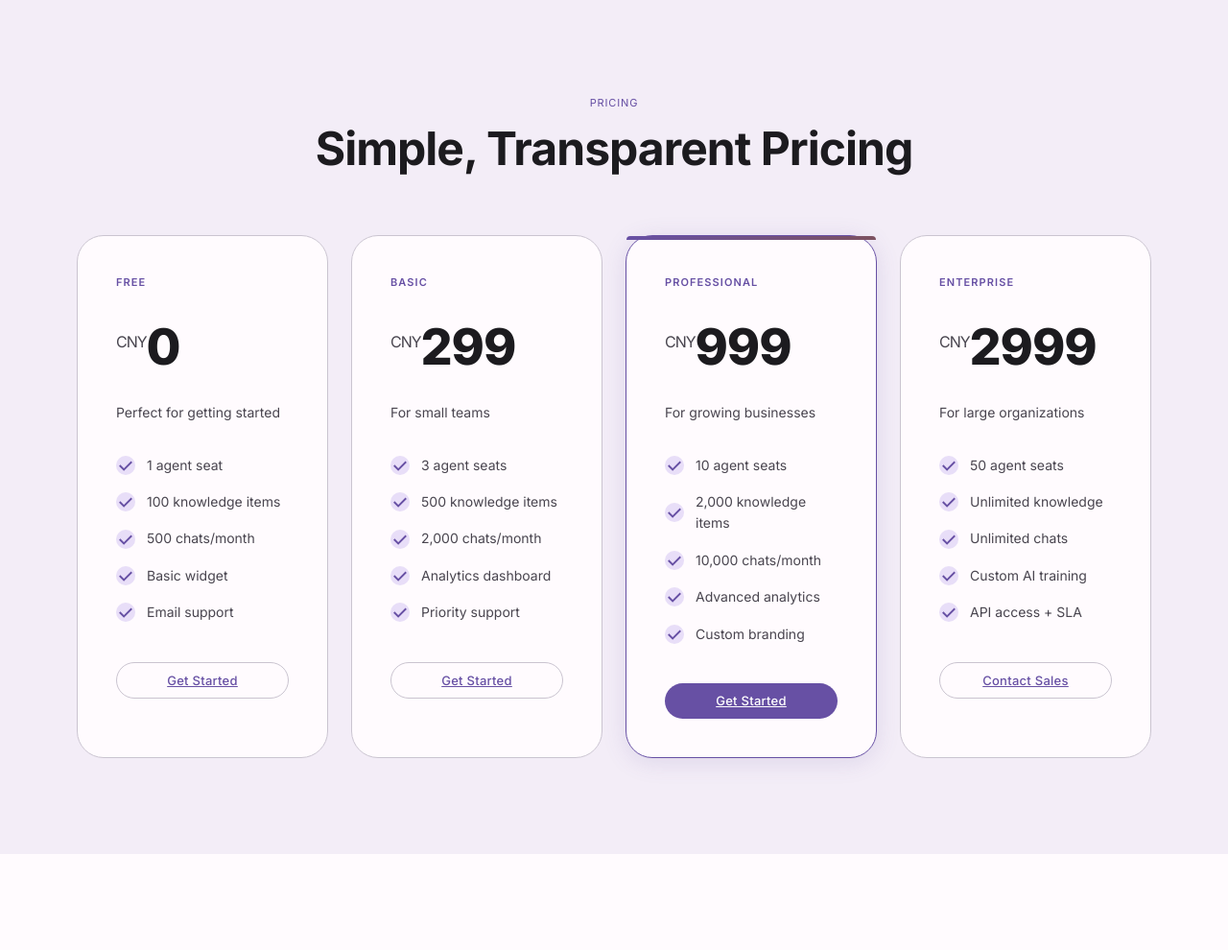
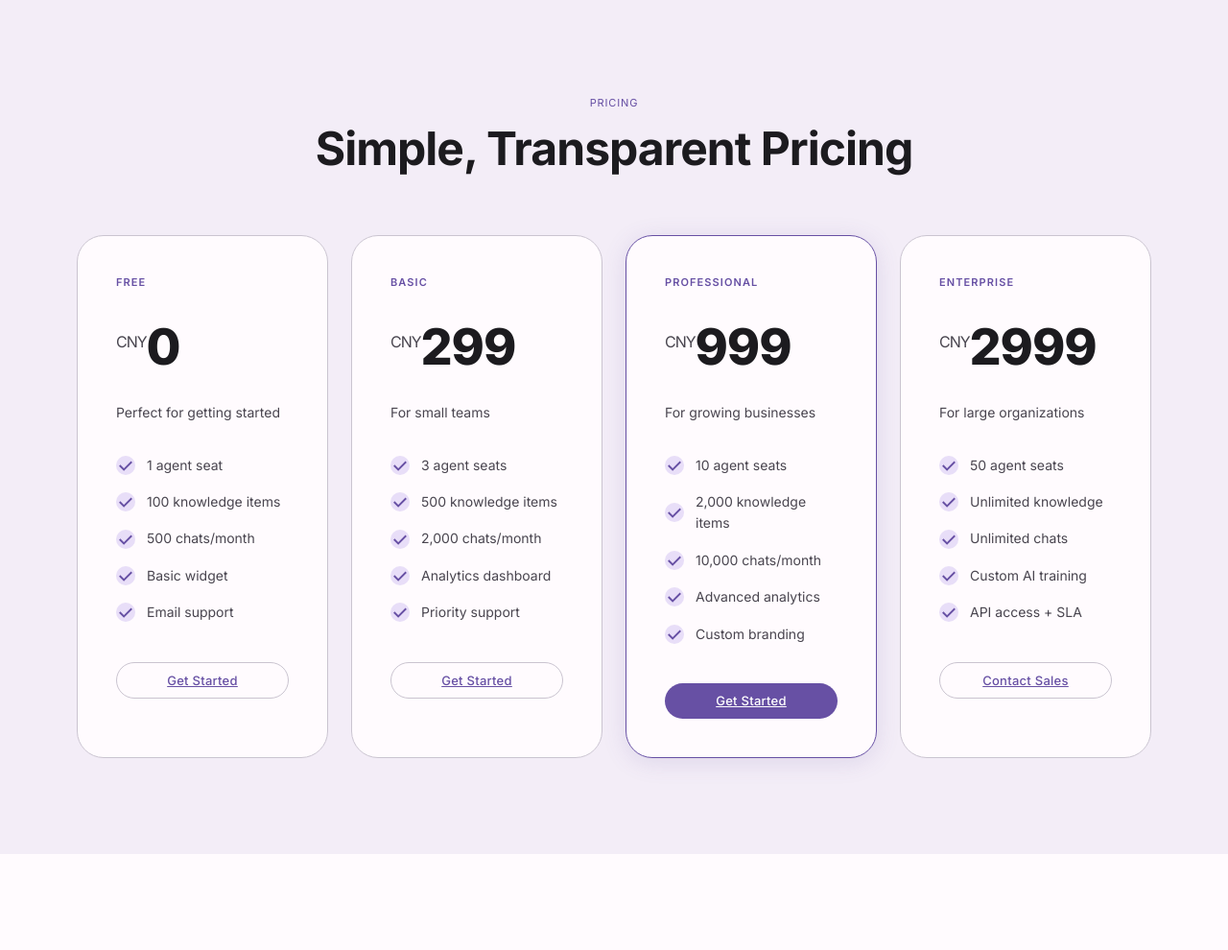
Before and after one commit to SZJ-816/SmartCS, a Flask app: page / in a window 1280 px wide. Shown: the part 3515-4505 px from the top of the page at 96% size. Run offline with Flask 3, Linux system fonts and the light colour scheme; parts of the project's set-up code (start-up, migrations or seed data) failed here and were passed over.

Commit message:
fix: remove the extra top line from featured price card

```diff
--- a/luxury.css
+++ b/luxury.css
@@ -94,7 +94,6 @@ body{font-family:var(--font);color:var(--on-surface);background:var(--surface);l
 .price-card{border:1px solid var(--outline-variant);border-radius:var(--radius-xl);padding:40px;transition:all var(--transition);position:relative;background:var(--surface)}
 .price-card:hover{box-shadow:var(--shadow-lg);transform:translateY(-2px)}
 .price-card.featured{border-color:var(--primary);box-shadow:0 4px 24px rgba(103,80,164,0.15)}
-.price-card.featured::before{content:'';position:absolute;top:0;left:0;right:0;height:4px;background:linear-gradient(90deg,var(--primary),var(--tertiary));border-radius:var(--radius-xl) var(--radius-xl) 0 0}
 .price-card .tag{font-size:11px;font-weight:600;letter-spacing:0.1em;text-transform:uppercase;color:var(--primary);margin-bottom:16px;display:block}
 .price-card .price{font-size:52px;font-weight:800;letter-spacing:-0.02em;color:var(--on-surface);margin:16px 0}
 .price-card .price small{font-size:16px;font-weight:400;color:var(--on-surface-variant);vertical-align:super}
--- a/static/luxury.css
+++ b/static/luxury.css
@@ -94,7 +94,6 @@ body{font-family:var(--font);color:var(--on-surface);background:var(--surface);l
 .price-card{border:1px solid var(--outline-variant);border-radius:var(--radius-xl);padding:40px;transition:all var(--transition);position:relative;background:var(--surface)}
 .price-card:hover{box-shadow:var(--shadow-lg);transform:translateY(-2px)}
 .price-card.featured{border-color:var(--primary);box-shadow:0 4px 24px rgba(103,80,164,0.15)}
-.price-card.featured::before{content:'';position:absolute;top:0;left:0;right:0;height:4px;background:linear-gradient(90deg,var(--primary),var(--tertiary));border-radius:var(--radius-xl) var(--radius-xl) 0 0}
 .price-card .tag{font-size:11px;font-weight:600;letter-spacing:0.1em;text-transform:uppercase;color:var(--primary);margin-bottom:16px;display:block}
 .price-card .price{font-size:52px;font-weight:800;letter-spacing:-0.02em;color:var(--on-surface);margin:16px 0}
 .price-card .price small{font-size:16px;font-weight:400;color:var(--on-surface-variant);vertical-align:super}
```
